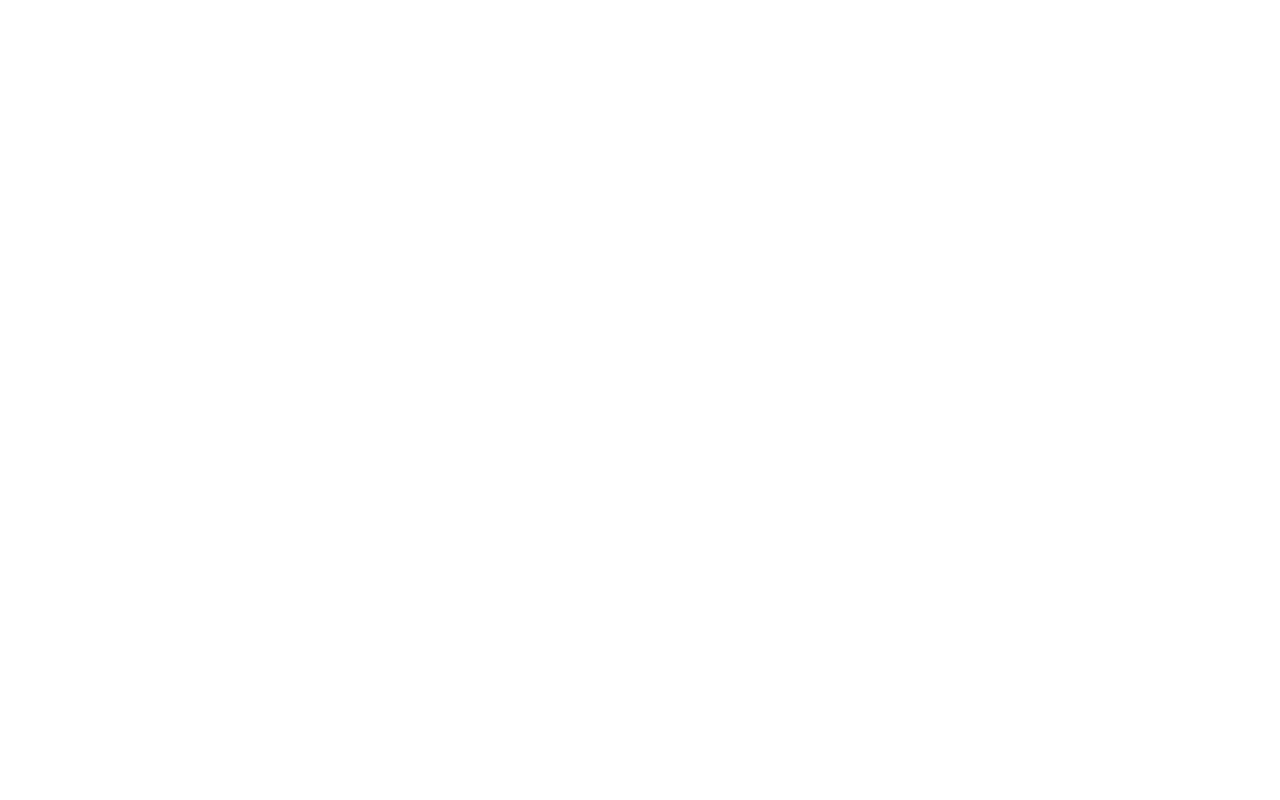
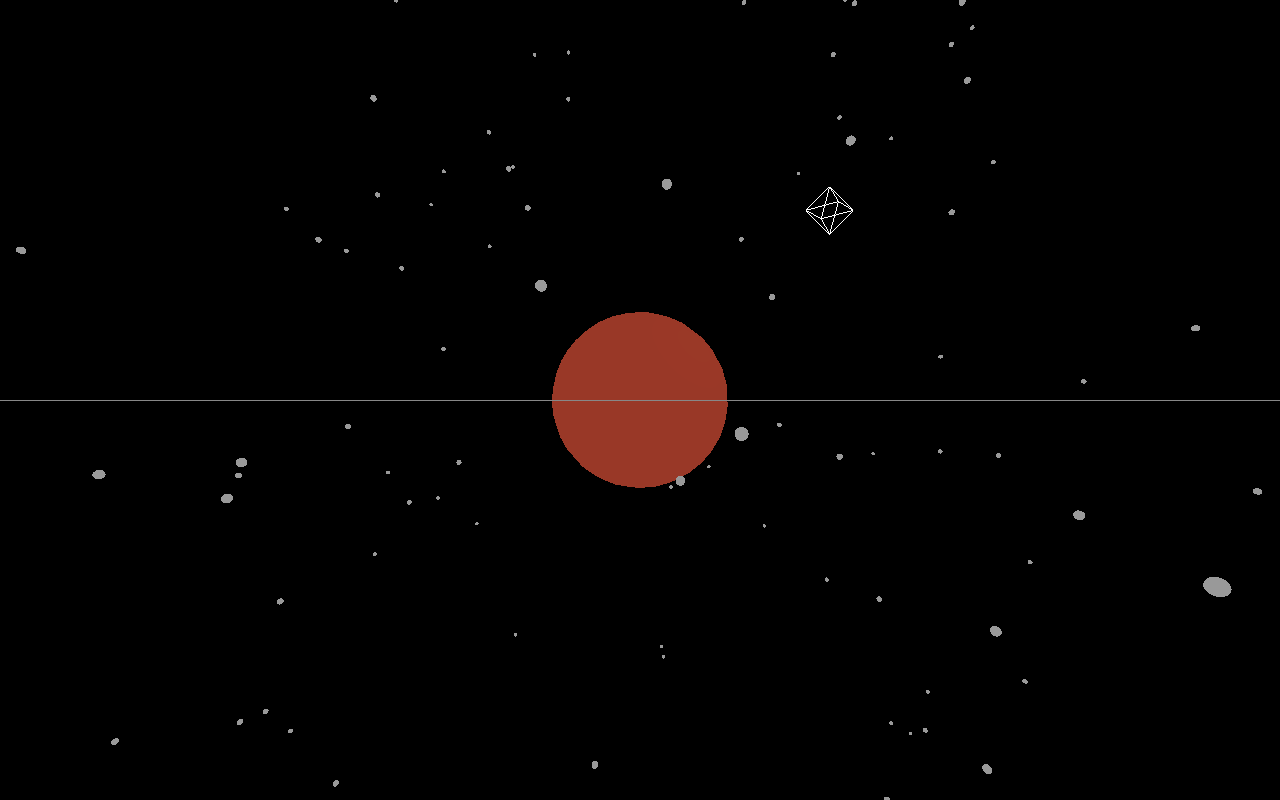
Before and after one commit to ParnikaBanerjee/port-v2, a website built with Vite: page portfolio/index.html in a window 1280 px wide. Built offline with nearby package versions, Linux system fonts and the light colour scheme; animation ran at ten frames a second.

Commit message:
adding basic elements

```diff
--- a/portfolio/index.html
+++ b/portfolio/index.html
@@ -6,7 +6,7 @@
     <title>portfolio</title>
   </head>
   <body>
-    <div id="app"></div>
+    <canvas id="bg"></canvas>
     <script type="module" src="/src/main.ts"></script>
   </body>
 </html>
--- a/portfolio/package.json
+++ b/portfolio/package.json
@@ -9,6 +9,7 @@
     "preview": "vite preview"
   },
   "devDependencies": {
+    "@types/three": "^0.181.0",
     "typescript": "~5.9.3",
     "vite": "^7.2.4"
   },
--- a/portfolio/src/main.ts
+++ b/portfolio/src/main.ts
@@ -1 +1,54 @@
 import './style.css'
+import * as THREE from 'three';
+import { OrbitControls} from 'three/examples/jsm/Addons.js';
+
+const scene= new THREE.Scene();
+const camera= new THREE.PerspectiveCamera(75,window.innerWidth/window.innerHeight,0.1,1000);
+const renderer=new THREE.WebGLRenderer({
+  canvas: document.querySelector('#bg') as HTMLCanvasElement,
+});
+renderer.setPixelRatio(window.devicePixelRatio);
+renderer.setSize(window.innerWidth,window.innerHeight);
+camera.aspect=window.innerWidth/window.innerHeight;
+camera.position.z=30;
+renderer.render(scene,camera);
+
+const orbitControls=new OrbitControls(camera,renderer.domElement);
+
+function animate(){
+  requestAnimationFrame(animate);
+  torus.rotation.x +=0.01;
+  torus.rotation.y +=0.01;
+  torus.rotation.z+=0.05;
+  orbitControls.update();
+  renderer.render(scene,camera);
+}
+
+const geometry= new THREE.SphereGeometry(5,32,16);
+const material= new THREE.MeshStandardMaterial({color:0xff6347});
+const torus=new THREE.Mesh(geometry,material);
+scene.add(torus);
+const pointLight= new THREE.PointLight(0xffffff);
+const ambientLight= new THREE.AmbientLight(0xffffff);
+const lightHelper=new THREE.PointLightHelper(pointLight);
+const gridHelper= new THREE.GridHelper(200,50);
+
+
+pointLight.position.set(8,8,8);
+scene.add(pointLight,ambientLight);
+scene.add(lightHelper,gridHelper);
+
+animate();
+
+
+
+function addStar(){
+  const geometry=new THREE.SphereGeometry(0.25,24,24);
+  const material= new THREE.MeshStandardMaterial({color:0xffffff});
+  const star= new THREE.Mesh(geometry,material);
+  //spawn the stars iin random positions
+  const[x,y,z]=Array(3).fill().map(()=>THREE.MathUtils.randFloatSpread(100));
+  star.position.set(x,y,z);
+  scene.add(star)
+}
+Array(200).fill().forEach(addStar);
--- a/portfolio/src/style.css
+++ b/portfolio/src/style.css
@@ -0,0 +1,7 @@
+canvas#bg{
+  position: fixed;
+  top:0;
+  left:0;
+  width:100%;
+  height:100%;
+}
```
Also changed, not shown: 1 other file.
